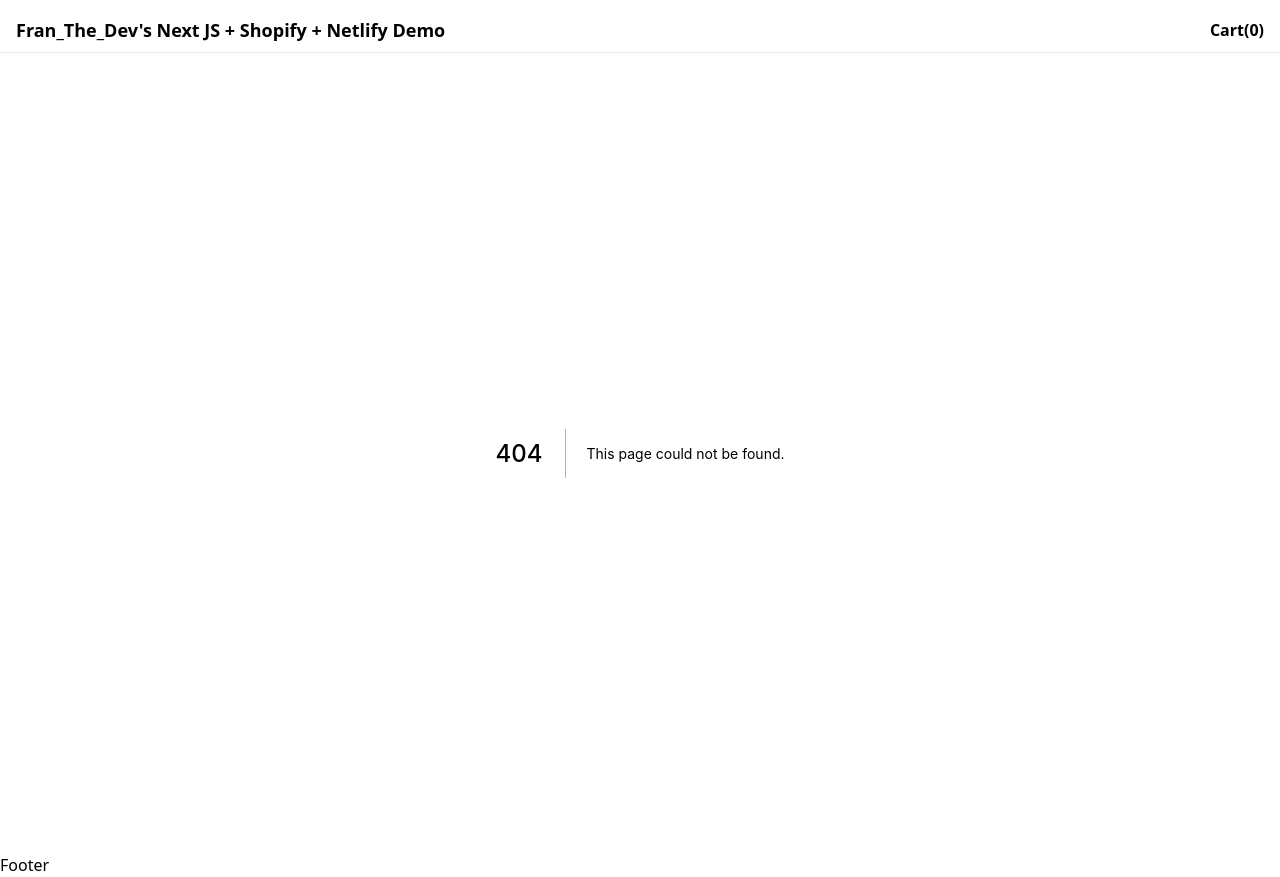
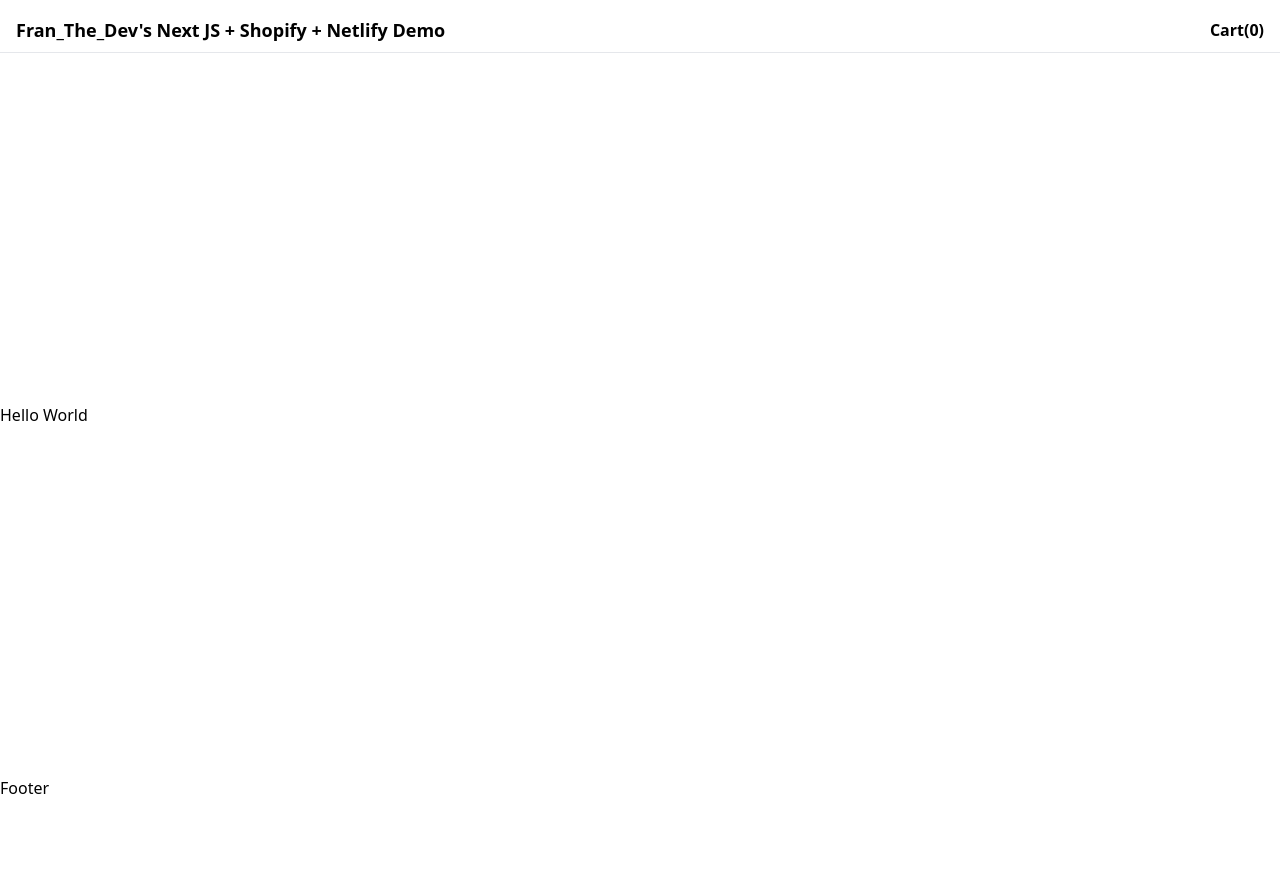
Before and after one commit to Fran-A-Dev/fran-ntlfy-shopify, a Next.js app: page /aboutMe in a window 1280 px wide. Before the commit this address had no page. After the commit the page ends 800 px from the top, so only its background shows below. Built offline with nearby package versions, Linux system fonts and the light colour scheme.

Commit message:
added test page

```diff
--- /dev/null
+++ b/pages/aboutMe.js
@@ -0,0 +1,9 @@
+import React from "react";
+
+export default function aboutMe() {
+  return (
+    <div>
+      <p>Hello World</p>
+    </div>
+  );
+}
--- a/pages/index.js
+++ b/pages/index.js
@@ -1,7 +1,6 @@
 import { getProductsInCollection } from "../lib/shopify";
 import ProductList from "../components/ProductList";
 import Head from "next/head";
-
 import Hero from "../components/Hero";
 
 export default function Home({ products }) {
```
